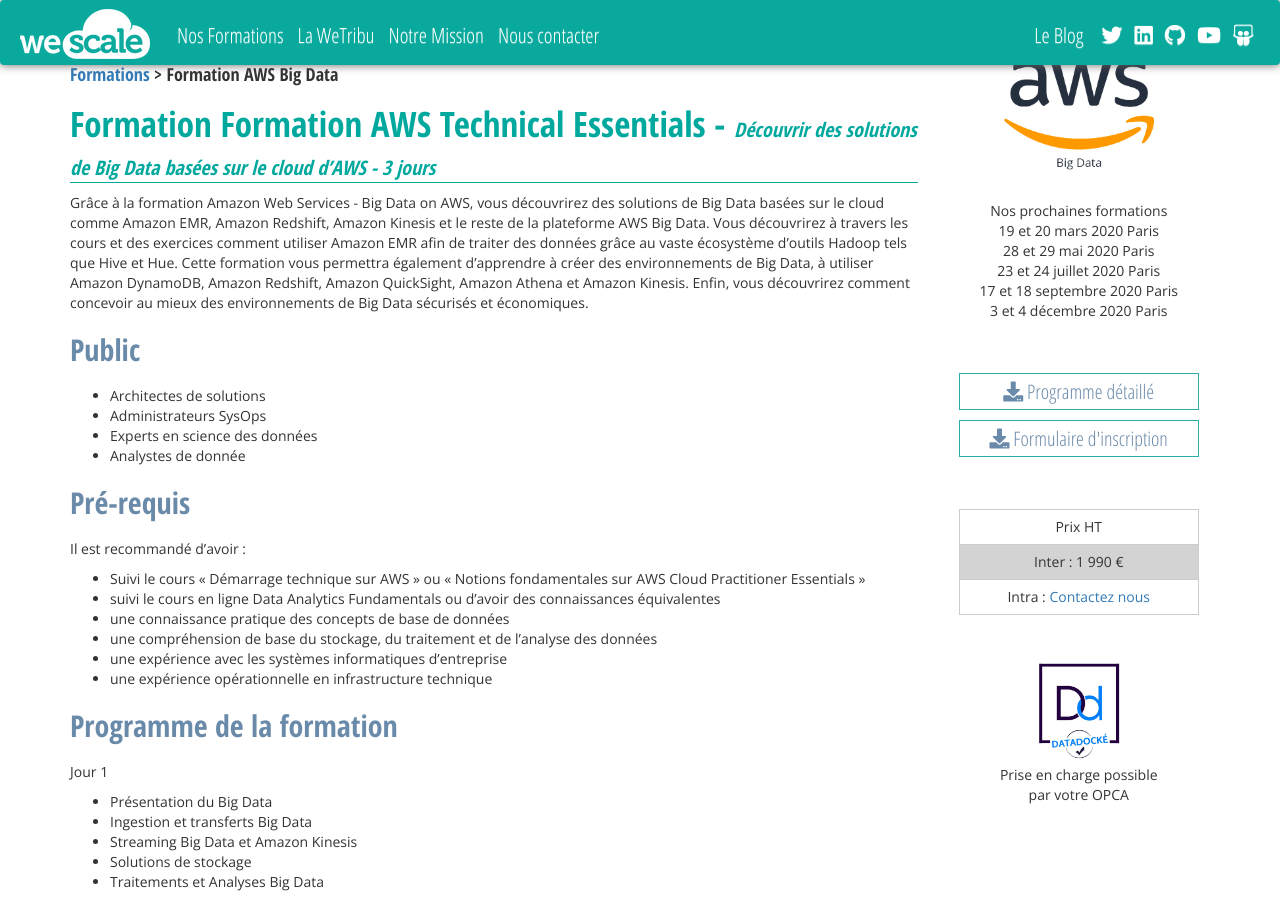
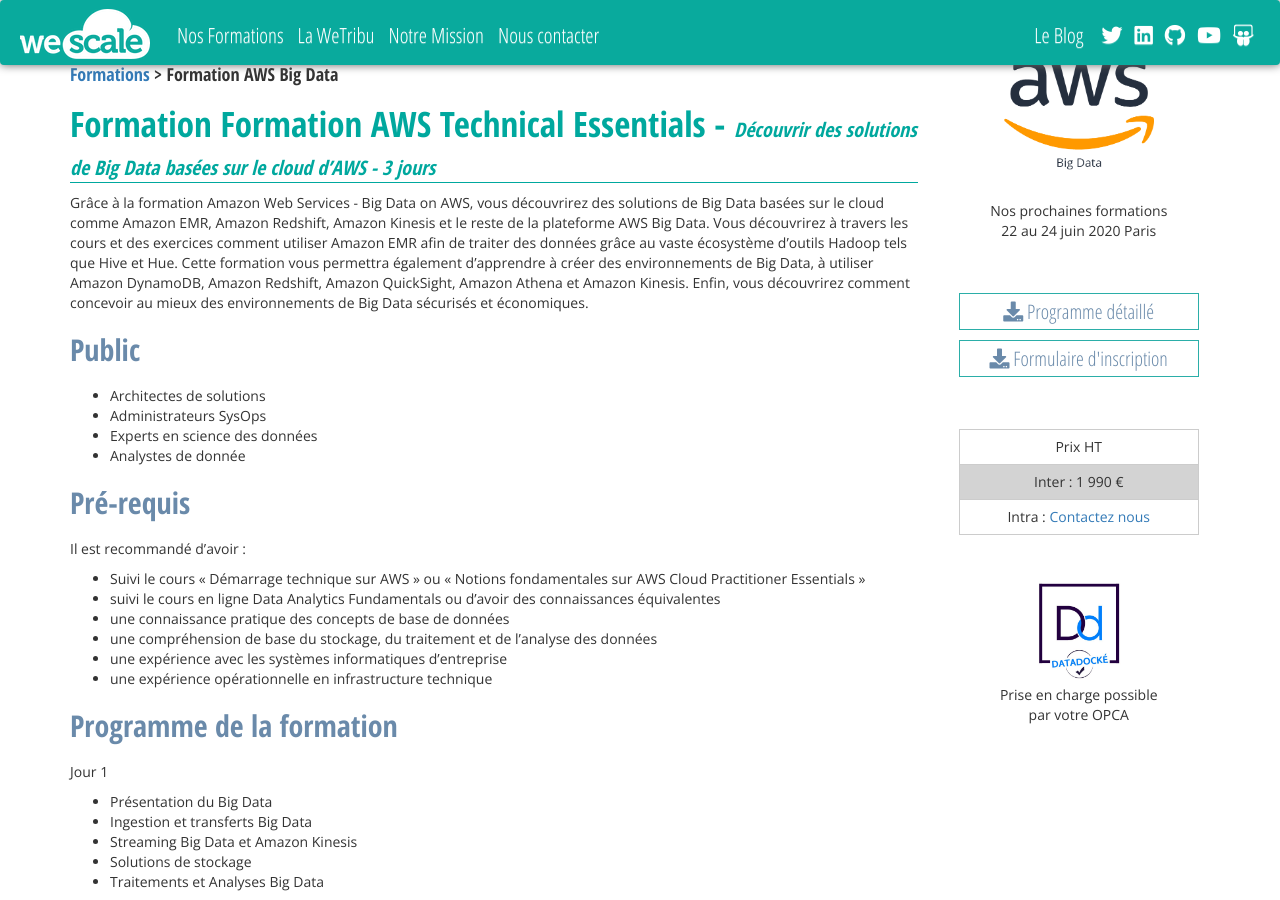
Before and after one commit to wescale/wescale-site, a Jekyll site: the page built from _formations/Formation-AWS-Big-Data.md, in a window 1280 px wide and 900 px high. Built offline with Jekyll 4.4.1, drawn with Linux system fonts in a browser that asks for light colours; nearby versions of some CDN libraries; comment, search, counter and statistics services are not loaded.

Commit message:
Update Formation-AWS-Big-Data.md

```diff
--- a/_formations/Formation-AWS-Big-Data.md
+++ b/_formations/Formation-AWS-Big-Data.md
@@ -15,11 +15,7 @@
 formateur_img: /images/wewes/avatar.png
 subtitle: |
     Nos prochaines formations<br>
-    19 et 20 mars 2020 Paris<br>
-    28 et 29 mai 2020 Paris<br>
-    23 et 24 juillet 2020 Paris<br>
-    17 et 18 septembre 2020 Paris<br>
-    3 et 4 décembre 2020 Paris<br>
+    22 au 24 juin 2020 Paris<br>
 pdf: /pdf/Programme-de-formation-AWS-Big-Data.pdf
 duree: 3 jours
 tarif: 1 990 €
```
